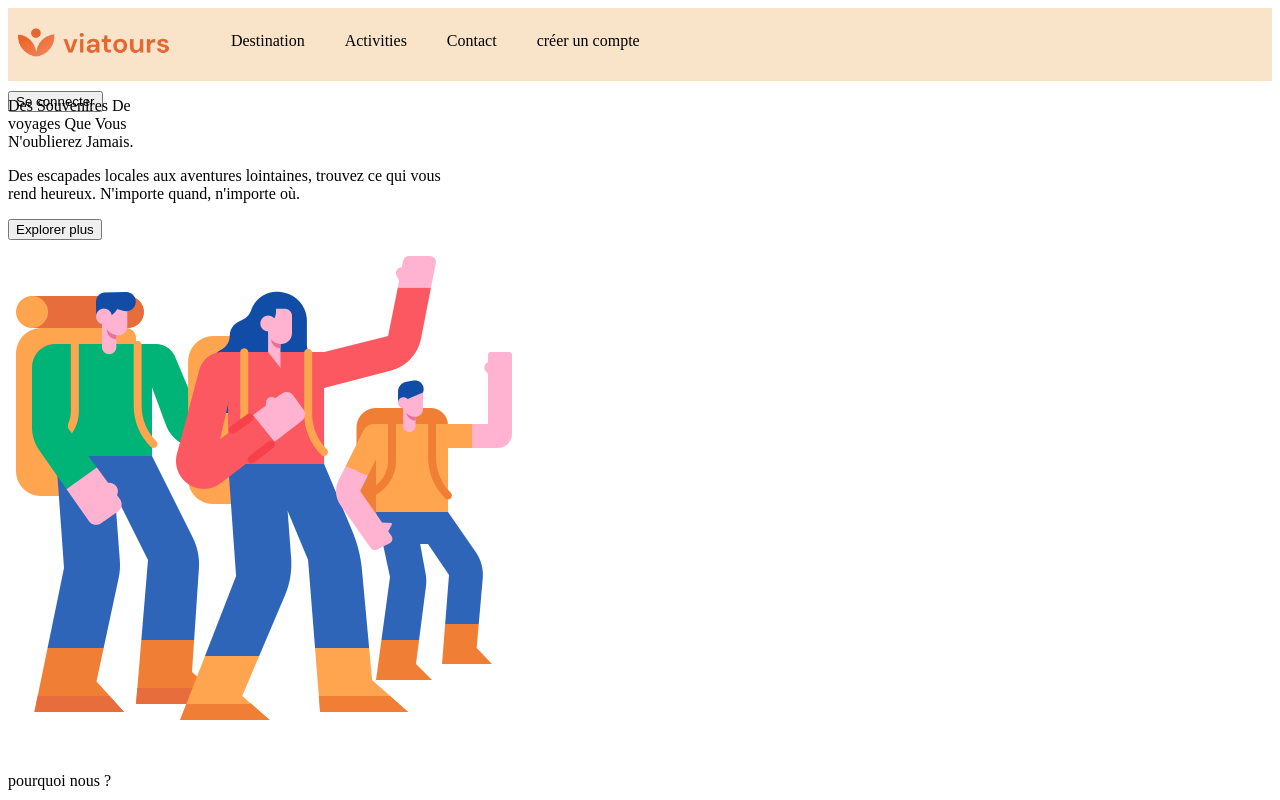
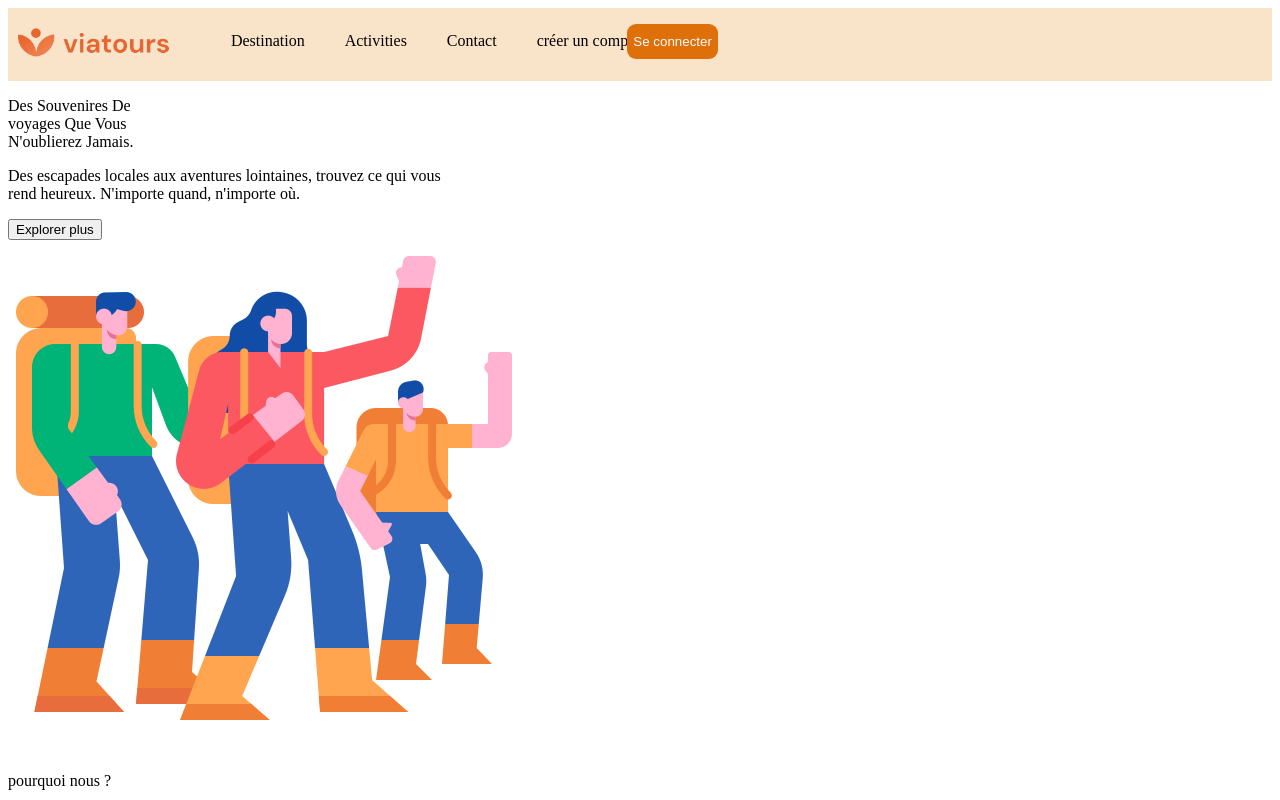
Before and after one commit to younes-oss/brief4, a plain HTML site: page index.html in a window 1280 px wide. Shown: the top 800 px of the page. Drawn offline with Linux system fonts and the light colour scheme.

Commit message:
styliser le button

```diff
--- a/assests/css/style.css
+++ b/assests/css/style.css
@@ -23,3 +23,14 @@
     left:12%;
     bottom:25px
 }
+.test button {
+    position: relative;
+    padding: 10px 6px;
+    top: -67px;
+    left: 49%;
+    border: none;
+    border-radius: 9px;
+    background-color: #df7009;
+    color: white;
+    cursor: pointer;
+}
```
